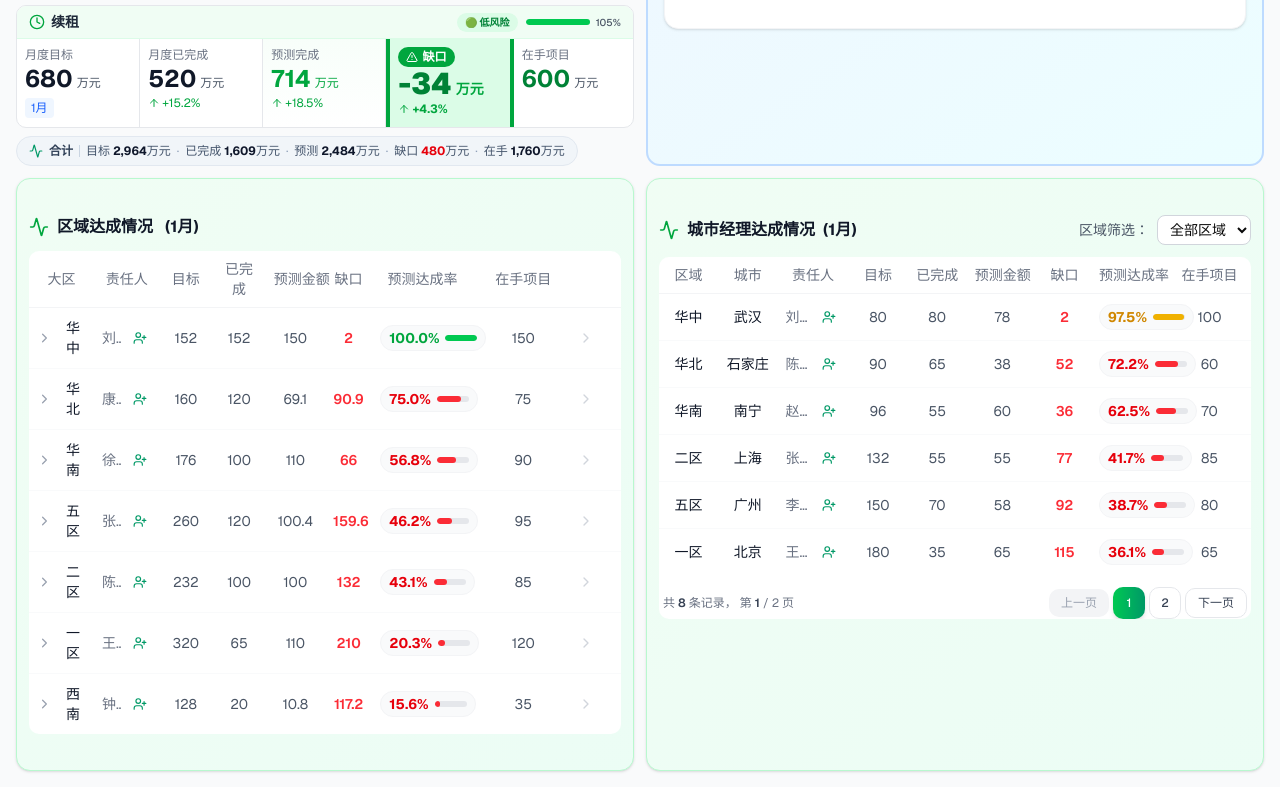
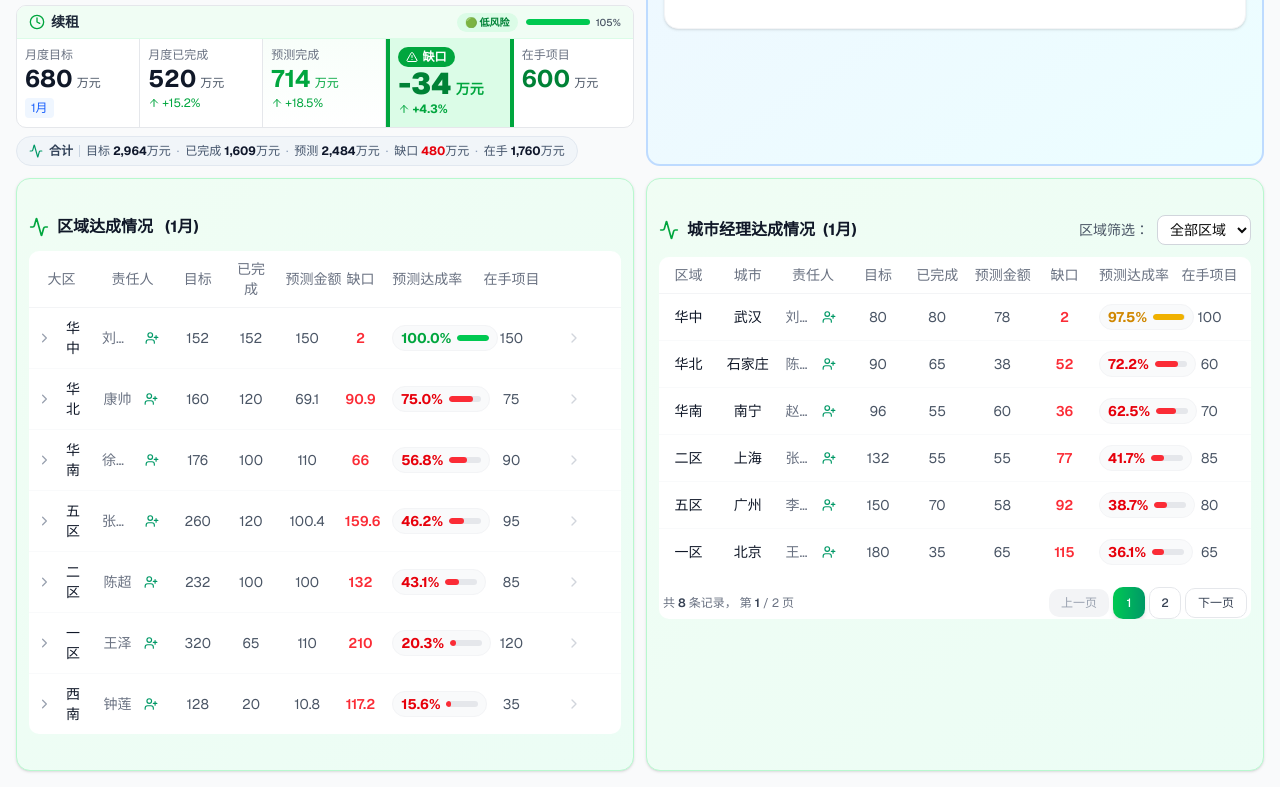
Before and after one commit to navylee1990/coze_jsc, a Next.js app: page /sales in a window 1280 px wide. Shown: the part 505-1292 px from the top of the page. Built offline with nearby package versions, Linux system fonts and the light colour scheme.

Commit message:
fix: 调整区域达成情况表格列宽，增加责任人列，压缩预测达成率列

```diff
--- a/src/app/sales/page.tsx
+++ b/src/app/sales/page.tsx
@@ -1345,14 +1345,14 @@ export default function SalesDashboard() {
                   <table className="w-full" style={{ tableLayout: 'fixed' }}>
                   <colgroup>
                     <col style={{ width: '11%' }} />
-                    <col style={{ width: '11%' }} />
+                    <col style={{ width: '13%' }} />
                     <col style={{ width: '9%' }} />
                     <col style={{ width: '9%' }} />
                     <col style={{ width: '10%' }} />
                     <col style={{ width: '8%' }} />
+                    <col style={{ width: '13%' }} />
                     <col style={{ width: '17%' }} />
-                    <col style={{ width: '17%' }} />
-                    <col style={{ width: '8%' }} />
+                    <col style={{ width: '10%' }} />
                   </colgroup>
                   <thead>
                     <tr className="border-b border-gray-100">
```
